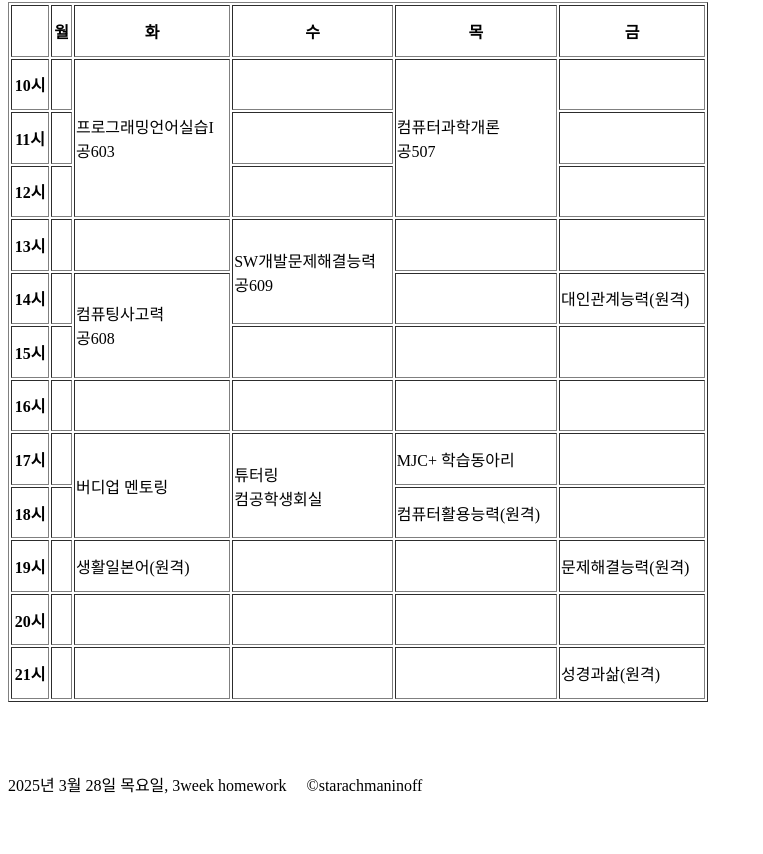
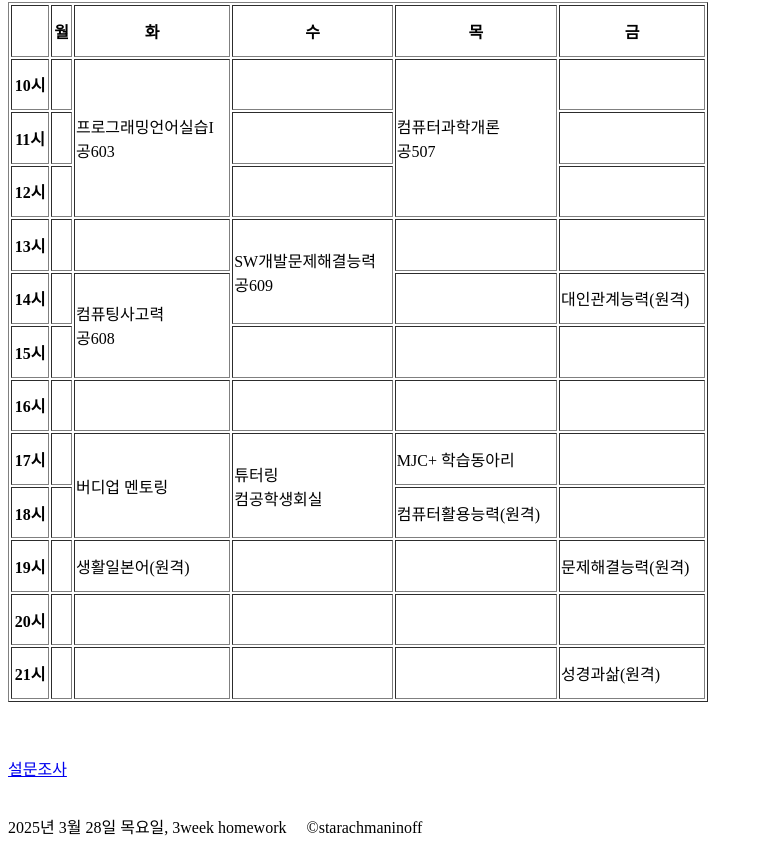
Before and after one commit to starachmaninoff/webcontents, a plain HTML site: page intro.html in a window 1280 px wide. Shown: the part 1888-2742 px from the top of the page, without its empty margins (0-763 px from the left). Before the commit the page ends 2700 px from the top, so only its background shows below. Drawn offline with Linux system fonts and the light colour scheme.

Commit message:
4week homework

```diff
--- a/intro.html
+++ b/intro.html
@@ -199,6 +199,7 @@
         </article>
     </section> <!--전체 섹션 닫기-->
     <br> <br> <br>
+    <a href="https://starachmaninoff.github.io/webcontents/survey.html">설문조사</a><br/><br/>
     <footer>
         <p>2025년 3월 28일 목요일, 3week homework &nbsp;&nbsp;&nbsp; ©starachmaninoff </p>
     </footer>
```
